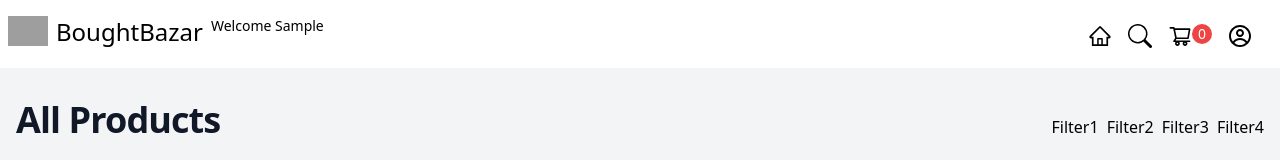
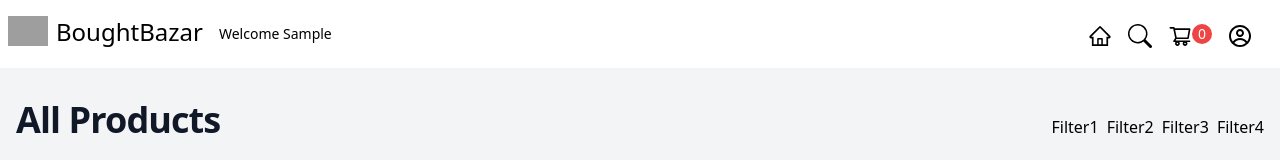
Before and after one commit to amreshpro/ecommerce-website, a React (Vite) app: page /login in a window 1280 px wide. Both pictures are taken after typing "Sample", "name@example.com", "Sample123" into the empty fields and a click on the button "Log In". Shown: the top 160 px of the page. Built offline with nearby package versions, Linux system fonts and the light colour scheme; grey boxes are pictures that could not be loaded.

Commit message:
improved navbar

```diff
--- a/src/app/features/navbar/Navbar.jsx
+++ b/src/app/features/navbar/Navbar.jsx
@@ -48,7 +48,7 @@ const SearchBox = () => {
           autoFocus={true}
           name="search"
           className="bg-primary-200 zsm:ml-1 px-4 text-primary-900 placeholder-primary-600 h-full  py-1 outline-none"
-          placeholder="Search user product..."
+          placeholder="Search your product..."
         />
       </div>
       <div className="  w-max  text-2xl  ">
@@ -102,7 +102,7 @@ const handleSearchBox = ()=>{
 <h1 className="text-black text-2xl font-nunito  ">BoughtBazar</h1>
 
 
-<h1 className='text-black text-sm font-nunito ' >Welcome {userDetails.name}</h1>
+<h1 className='text-black text-sm font-nunito mt-2 ml-2 ' >Welcome {userDetails.name}</h1>
 </div>
 
 
```
